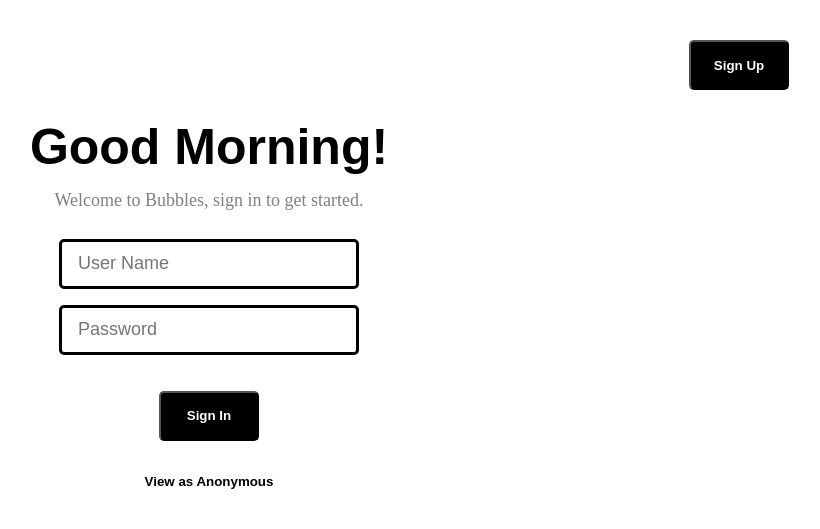
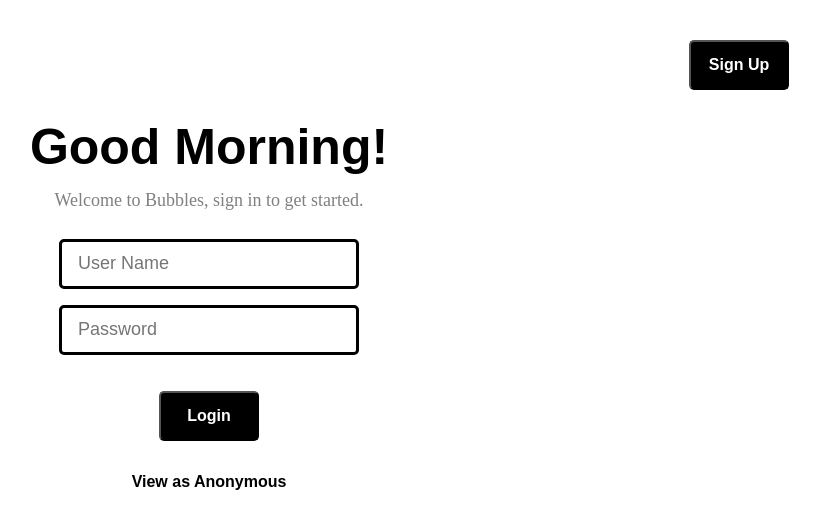
Before and after one commit to Dot0721/online-forum, a PHP site: page / in a window 1280 px wide. Shown: the top 529 px of the page, without its empty margins (431-1251 px from the left). Run offline with PHP 8.4, Linux system fonts and the light colour scheme.

Commit message:
update style

```diff
--- a/index.php
+++ b/index.php
@@ -8,7 +8,6 @@
         include 'db.php';
         $name = $_POST['name'];
         $password = $_POST['password'];
-
         if ($name && $password) {
             $sql = "select * from register_user where name = '$name' and password='$password'";
             $result = mysqli_query($db, $sql);
@@ -74,10 +73,11 @@
         position: relative;
         top: 100px;
     }
-    .signin {
+    .login {
         width: 100px;
         height: 50px;
         color: white;
+        font-size: 16;
         background: black;
         border-radius: 5px;
         position: relative;
@@ -85,8 +85,9 @@
         cursor: pointer;
     }
     .view {
-        width: 150px;
+        width: 170px;
         height: 50px;
+        font-size: 16;
         border: none;
         background: none;
         position: relative;
@@ -97,6 +98,7 @@
         width: 100px;
         height: 50px;
         color: white;
+        font-size: 16;
         background: black;
         border-radius: 5px;
         position: absolute;
@@ -114,7 +116,7 @@
             <p class="dir"> Welcome to Bubbles, sign in to get started. </p>
             <p> <input type="text" name="name" placeholder="User Name" class="name"> </p>
             <p> <input type=password name="password" placeholder="Password" class="passwd"> </p>
-            <button type="submit" name="submit" class="signin"> <b> Sign In </b> </button>
+            <button type="submit" name="submit" class="login"> <b> Login </b> </button>
         </div>
     </form>
     <div>
--- a/signup.php
+++ b/signup.php
@@ -92,16 +92,18 @@
         width: 100px;
         height: 50px;
         color: white;
+        font-size: 16;
         background: black;
         border-radius: 5px;
         position: relative;
         top: 120px;
         cursor: pointer;
     }
-    .signin {
+    .login {
         width: 100px;
         height: 50px;
         color: white;
+        font-size: 16;
         background: black;
         border-radius: 5px;
         position: absolute;
@@ -112,7 +114,7 @@
 </style>
 
 <body>
-    <a href="index.php"> <button class="signin"> <b> Sign In </b> </button> </a>
+    <a href="index.php"> <button class="login"> <b> Login </b> </button> </a>
     <form name="signup" action="signup.php" method="post">
         <div>
             <h1> Create Your Account </h1>
```
